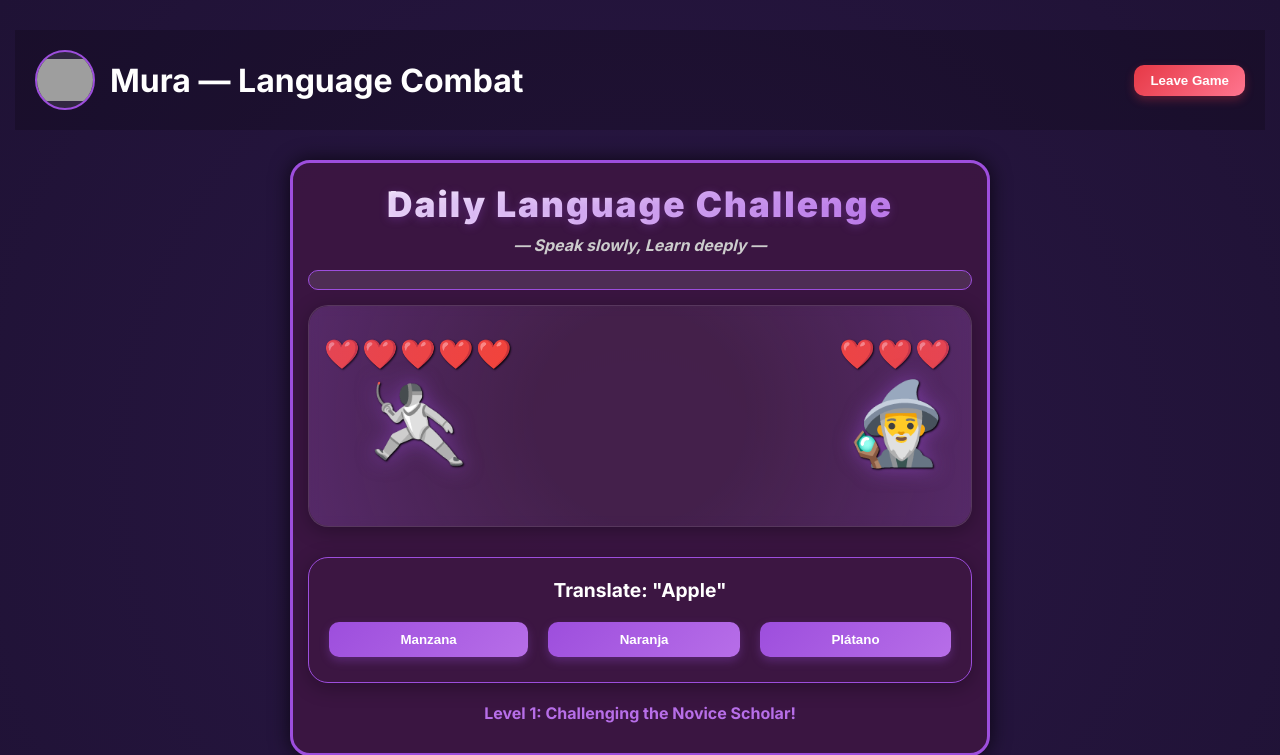
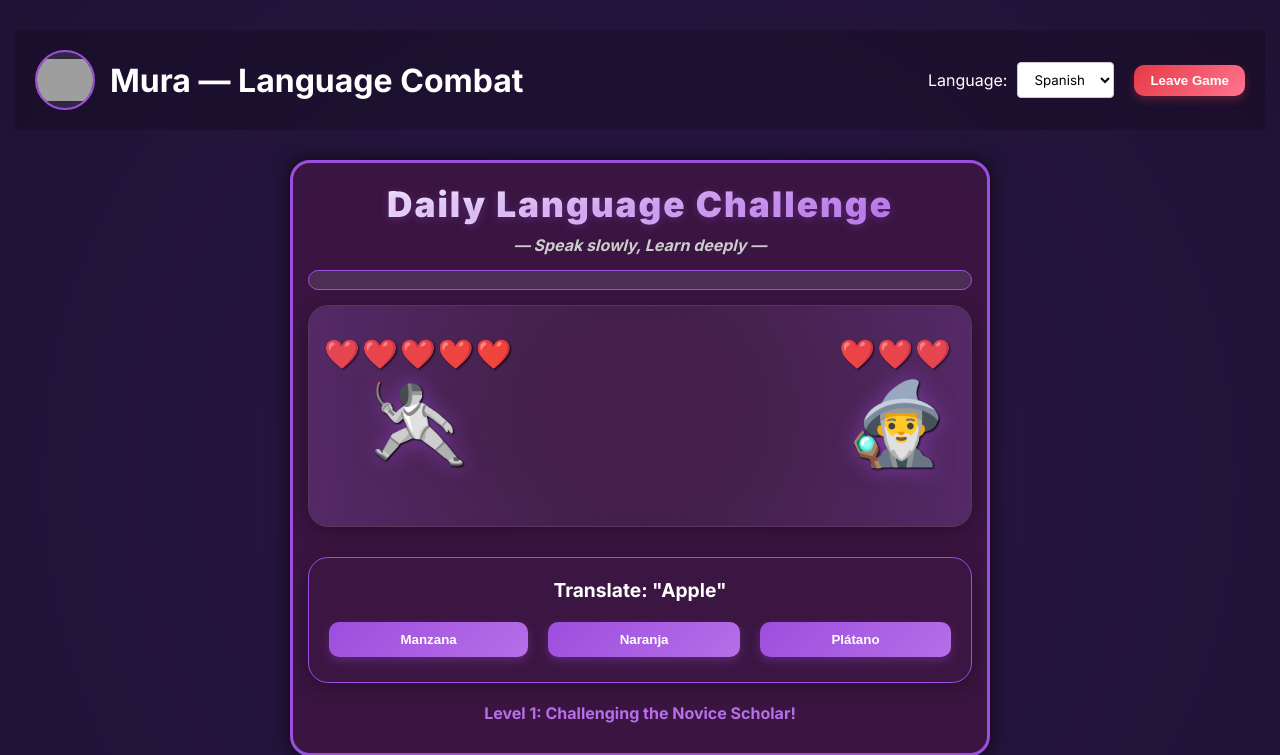
Before and after one commit to badisso22/HACKATHON, a PHP site: page /index.php in a window 1280 px wide. Shown: the top 755 px of the page. Run offline with PHP 8.4, Linux system fonts and the light colour scheme; a user stored in the database is signed in; data comes from the database, SQL or seed files in the repository; grey boxes are pictures that could not be loaded.

Commit message:
Update index.php

```diff
--- a/Game/index.php
+++ b/Game/index.php
@@ -5,6 +5,26 @@ requireLogin(); // Ensure user is logged in
 // Get user info
 $userId = $_SESSION['user_id'];
 $username = $_SESSION['username'] ?? 'Player';
+
+// Get user's selected language
+$sql = "SELECT selected_language FROM user_onboarding WHERE user_ID = ?";
+$stmt = $conn->prepare($sql);
+$stmt->bind_param("i", $userId);
+$stmt->execute();
+$result = $stmt->get_result();
+$selectedLanguage = 'Spanish'; // Default
+
+if ($row = $result->fetch_assoc()) {
+    $selectedLanguage = $row['selected_language'];
+}
+
+// Get available languages
+$availableLanguages = [];
+$langSql = "SELECT DISTINCT language FROM game_bosses ORDER BY language";
+$langResult = $conn->query($langSql);
+while ($langRow = $langResult->fetch_assoc()) {
+    $availableLanguages[] = $langRow['language'];
+}
 ?>
 <!DOCTYPE html>
 <html lang="en">
@@ -14,6 +34,27 @@ $username = $_SESSION['username'] ?? 'Player';
   <title>Mura Language Combat</title>
   <link rel="stylesheet" href="../css/styles.css">
   <link href="https://fonts.googleapis.com/css2?family=Inter:wght@400;600;700;900&display=swap" rel="stylesheet">
+  <style>
+    .language-selector {
+      display: flex;
+      align-items: center;
+      margin-right: 20px;
+    }
+
+    .language-selector select {
+      padding: 8px 12px;
+      border-radius: 4px;
+      border: 1px solid #ccc;
+      background-color: #fff;
+      font-family: 'Inter', sans-serif;
+      margin-left: 10px;
+    }
+
+    .header-controls {
+      display: flex;
+      align-items: center;
+    }
+  </style>
 </head>
 <body>
   <audio id="hitSound" src="https://www.myinstants.com/media/sounds/smb3_kick.mp3" preload="auto"></audio>
@@ -27,7 +68,19 @@ $username = $_SESSION['username'] ?? 'Player';
       </div>
       <h1>Mura — Language Combat</h1>
     </div>
-    <button id="leave-game" class="leave-button">Leave Game</button>
+    <div class="header-controls">
+      <div class="language-selector">
+        <label for="language-select">Language:</label>
+        <select id="language-select">
+          <?php foreach ($availableLanguages as $language): ?>
+            <option value="<?php echo $language; ?>" <?php echo ($language === $selectedLanguage) ? 'selected' : ''; ?>>
+              <?php echo $language; ?>
+            </option>
+          <?php endforeach; ?>
+        </select>
+      </div>
+      <button id="leave-game" class="leave-button">Leave Game</button>
+    </div>
   </header>
 
   <!-- Game Screen -->
@@ -100,7 +153,30 @@ $username = $_SESSION['username'] ?? 'Player';
   <script>
     const userId = <?php echo $userId; ?>;
     const username = "<?php echo $username; ?>";
+    const currentLanguage = "<?php echo $selectedLanguage; ?>";
   </script>
   <script src="../js/game.js"></script>
+
+  <!-- Add language selection script -->
+  <script>
+    document.getElementById('language-select').addEventListener('change', function() {
+      const selectedLanguage = this.value;
+
+      // Send AJAX request to change language
+      const xhr = new XMLHttpRequest();
+      xhr.open('POST', 'game-api.php?action=changeLanguage', true);
+      xhr.setRequestHeader('Content-Type', 'application/x-www-form-urlencoded');
+      xhr.onload = function() {
+        if (xhr.status === 200) {
+          const response = JSON.parse(xhr.responseText);
+          if (response.success) {
+            // Reload the page to start game with new language
+            window.location.reload();
+          }
+        }
+      };
+      xhr.send('language=' + encodeURIComponent(selectedLanguage));
+    });
+  </script>
 </body>
 </html>
```
